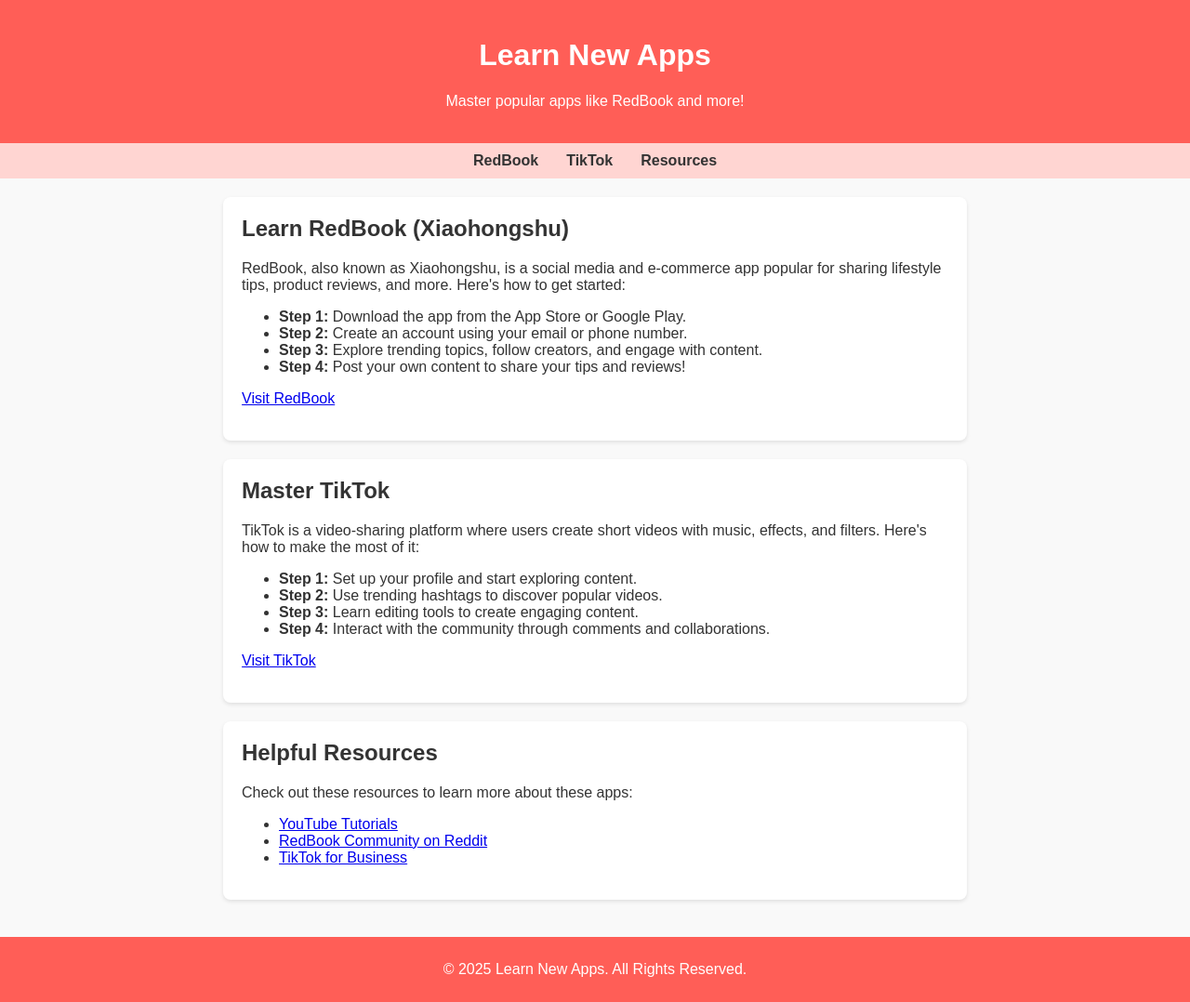
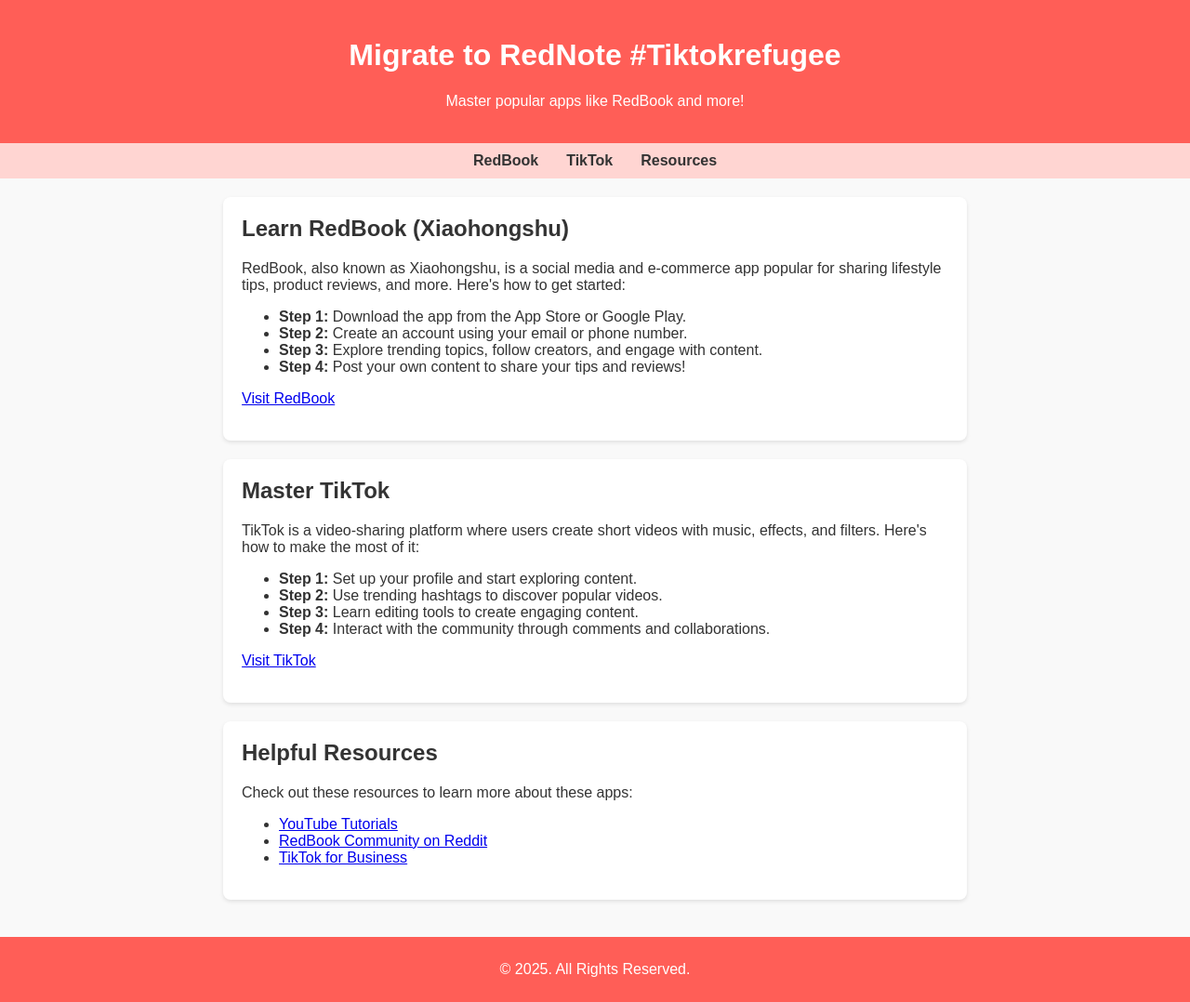
Before and after one commit to Edmund-Shi/tiktokrefugee, a plain HTML site: page index.html in a window 1280 px wide. Shown: the whole page at 93% size. Drawn offline with Linux system fonts and the light colour scheme.

Commit message:
Update index.html

```diff
--- a/index.html
+++ b/index.html
@@ -3,7 +3,7 @@
 <head>
     <meta charset="UTF-8">
     <meta name="viewport" content="width=device-width, initial-scale=1.0">
-    <title>Learn New Apps</title>
+    <title>Migrate to RedNote #Tiktokrefugee</title>
     <style>
         body {
             font-family: Arial, sans-serif;
@@ -59,7 +59,7 @@
 </head>
 <body>
     <header>
-        <h1>Learn New Apps</h1>
+        <h1>Migrate to RedNote #Tiktokrefugee</h1>
         <p>Master popular apps like RedBook and more!</p>
     </header>
 
@@ -106,7 +106,7 @@
     </div>
 
     <footer>
-        <p>&copy; 2025 Learn New Apps. All Rights Reserved.</p>
+        <p>&copy; 2025. All Rights Reserved.</p>
     </footer>
 </body>
 </html>
```
